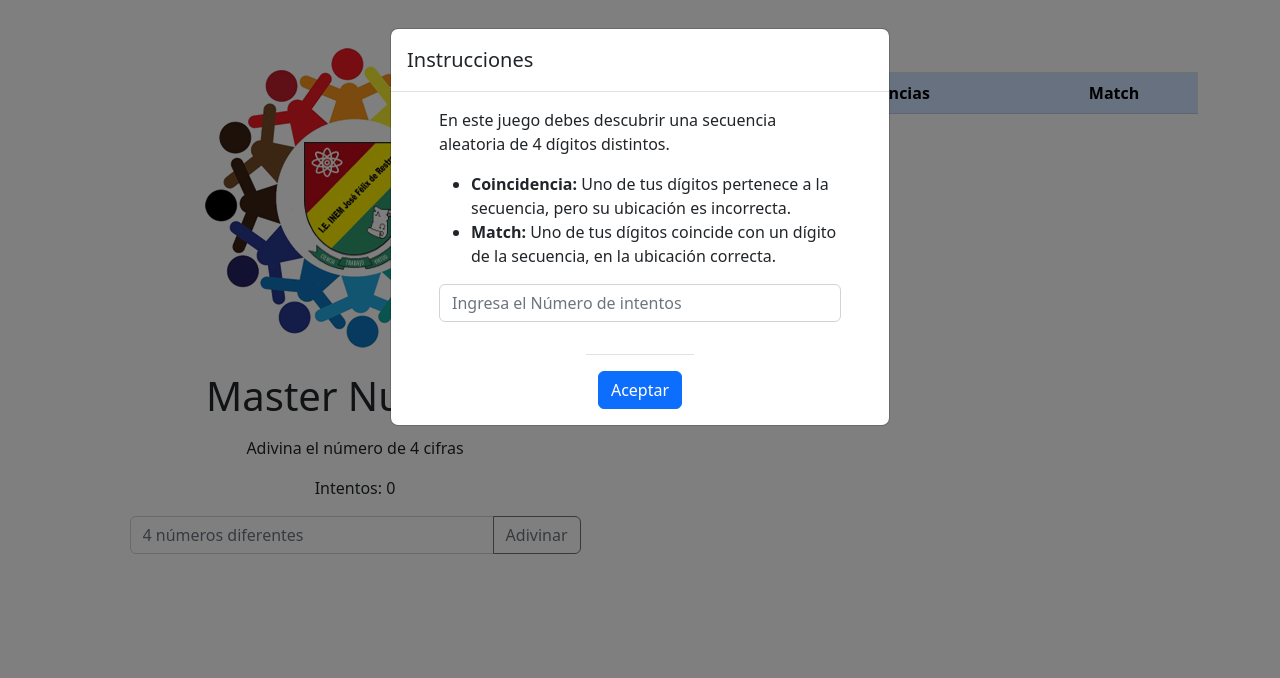
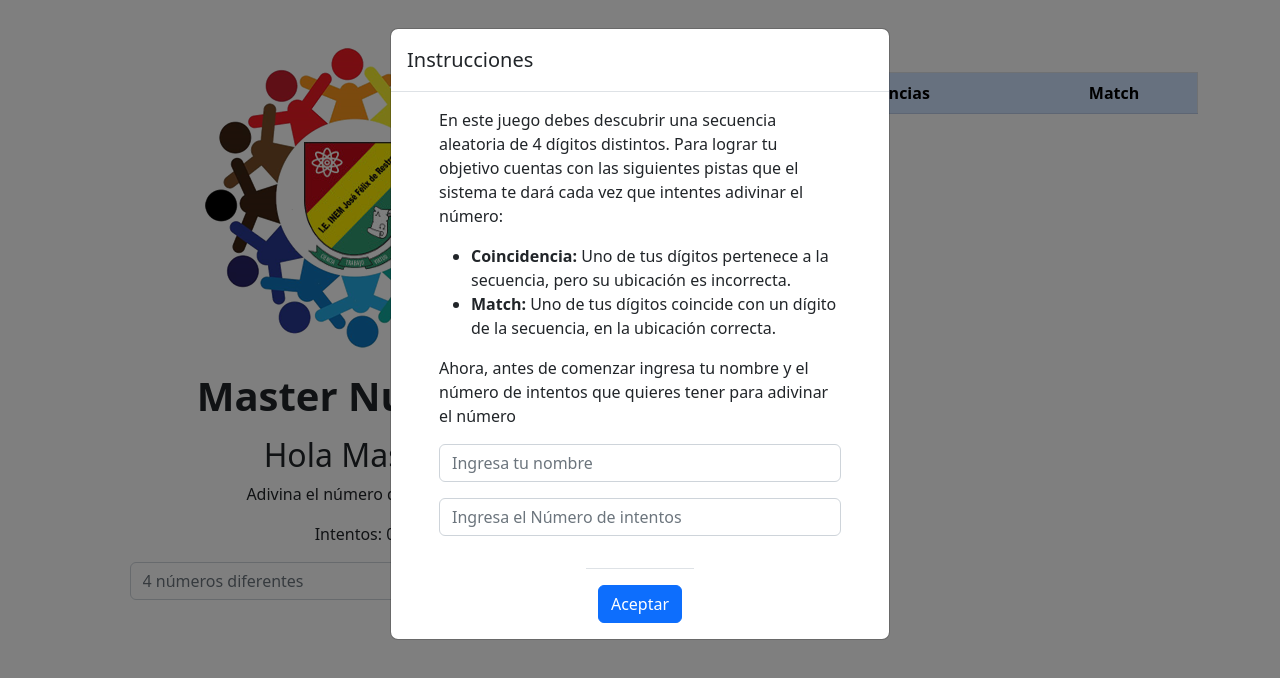
Before and after one commit to codefarz/masternumber, a plain HTML site: page index.html in a window 1280 px wide. Both pictures are taken after a click on the button "Aceptar". Drawn offline with nearby package versions, Linux system fonts and the light colour scheme.

Commit message:
se mejora el modal inicial

```diff
--- a/index.html
+++ b/index.html
@@ -15,11 +15,15 @@
             <h5 class="modal-title">Instrucciones</h5>
           </div>
           <div class="modal-body px-4 px-lg-5">
-            <p>En este juego debes descubrir una secuencia aleatoria de 4 dígitos distintos.</p>
+            <p>En este juego debes descubrir una secuencia aleatoria de 4 dígitos distintos. Para lograr tu objetivo cuentas con las siguientes pistas que el sistema te dará cada vez que intentes adivinar el número:</p>
             <ul>
                 <li><strong>Coincidencia:</strong> Uno de tus dígitos pertenece a la secuencia, pero su ubicación es incorrecta.</li>
                 <li><strong>Match:</strong> Uno de tus dígitos coincide con un dígito de la secuencia, en la ubicación correcta.</li>
             </ul>
+            <p>Ahora, antes de comenzar ingresa tu nombre y el número de intentos que quieres tener para adivinar el número</p>
+            <div class="input-group mb-3">
+              <input type="text" class="form-control" id="nameInput" placeholder="Ingresa tu nombre">
+            </div>
             <div class="input-group mb-3">
                 <input type="number" class="form-control" id="attemptInput" min="1" placeholder="Ingresa el Número de intentos">
             </div>
@@ -58,7 +62,8 @@
           </div>
           <div class="row">
             <div class="col-10 justify-content-center mx-auto text-center">
-              <h1 class="mb-3">Master Number</h1>
+              <h1 class="mb-3"><strong>Master Number</strong></h1>
+              <h2 id="welcomeMessage"></h2>
               <p>Adivina el número de 4 cifras</p>
               <p id="attemptsDisplay">Intentos: 0</p>
               <div class="input-group mb-3">
--- a/script.js
+++ b/script.js
@@ -1,5 +1,6 @@
-// Declarar remainingAttempts globalmente para que esté disponible en todas las funciones
+// Declaramos las variables globales
 let remainingAttempts;
+let playerName;
 
 // Declaramos los sonidos que tendrá el juego
 let startGameSound = new Audio('success-fanfare-trumpets-6185.mp3');
@@ -19,14 +20,17 @@ document.addEventListener('DOMContentLoaded', (event) => {
 
 function setAttempts() {
     remainingAttempts = document.getElementById('attemptInput').value;
+    let name = document.getElementById('nameInput').value;
     if (remainingAttempts > 0) {
-        document.getElementById('attemptsDisplay').textContent = "Intentos: " + remainingAttempts;
+        document.getElementById('attemptsDisplay').textContent = "Intentos: " + remainingAttempts + " ❤️";
         let myModal = bootstrap.Modal.getInstance(document.getElementById('attemptsModal'));
         myModal.hide();
     }
     else {
         alert("Introduzca un número de intentos")
     }
+    playerName = name;
+    document.getElementById('welcomeMessage').textContent = "Hola Master " + playerName;
     startGameSound.play();
 }
 
@@ -92,9 +96,8 @@ function guessNumber() {
         return;
     }
 
-    document.getElementById('result').innerHTML = "Coincidencias: " + coincidence + ", Matchs: " + match + ". Te quedan " + remainingAttempts + " intentos.";
-
     addRowToTable(guess, coincidence, match)
+    document.getElementById('attemptsDisplay').textContent = "Intentos: " + remainingAttempts + " ❤️"
 }
 
 function showFinalModal() {
```
